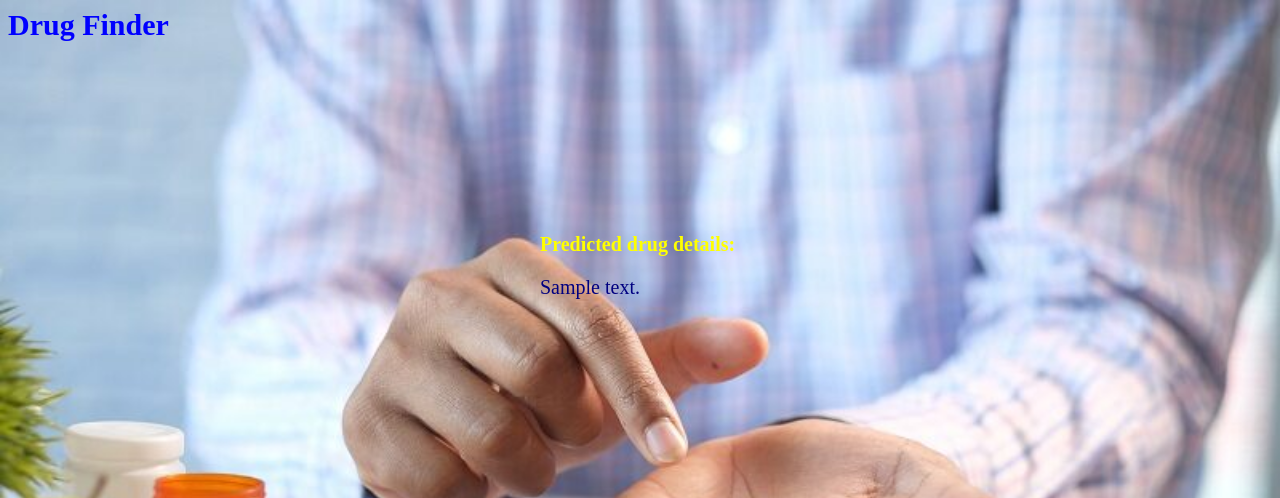
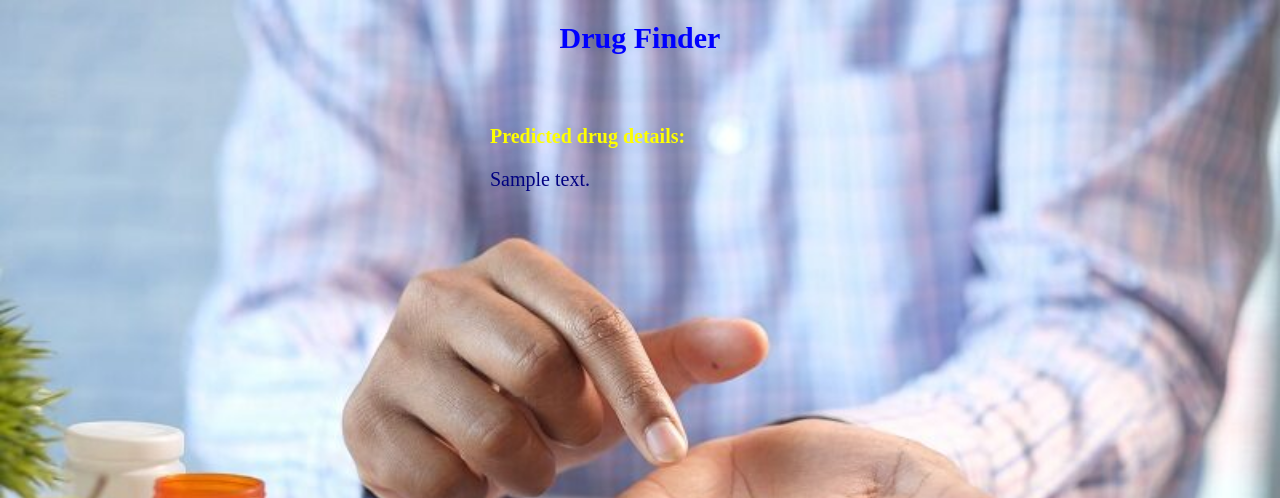
Before and after one commit to NasrinRipa/drug-finder, a Flask app: template templates/results.html in a window 1280 px wide. Shown: the top 498 px of the page. Run offline with Flask 2, Linux system fonts and the light colour scheme; the template is opened without the code that fills it: most values are stand-ins (such as "Sample title", 1, 10 or a date in 2020).

Commit message:
Updated results.html 25

```diff
--- a/templates/results.html
+++ b/templates/results.html
@@ -8,19 +8,19 @@
             background-size: cover;
             background-repeat: no-repeat;
             background-attachment: fixed;
+            margin: 0;
             padding: 0;
             font-family: "Times New Roman", Times, serif; /* Times New Roman font */
-
         }
 
         .head {
             display: flex;
-            justify-content: justify;
-            align-items: justify;
+            justify-content: center;
+            align-items: center;
             font-size: 30px;
             height: 5ch;
-            color: blue; /* Blue font color */
-            text-align: justify; /* Center text alignment */
+            color: blue; /*  blue font color */
+            text-align: center; /* Justify text alignment */
         }
 
         .center {
@@ -32,8 +32,8 @@
         }
 
         #text {
-            height: 100px;
-            width: 200px;
+            height: 300px;
+            width: 300px;
             font-size: 20px;
             color: navy; /* Navy blue font color */
             text-align: left; /* Left-align text */
```
